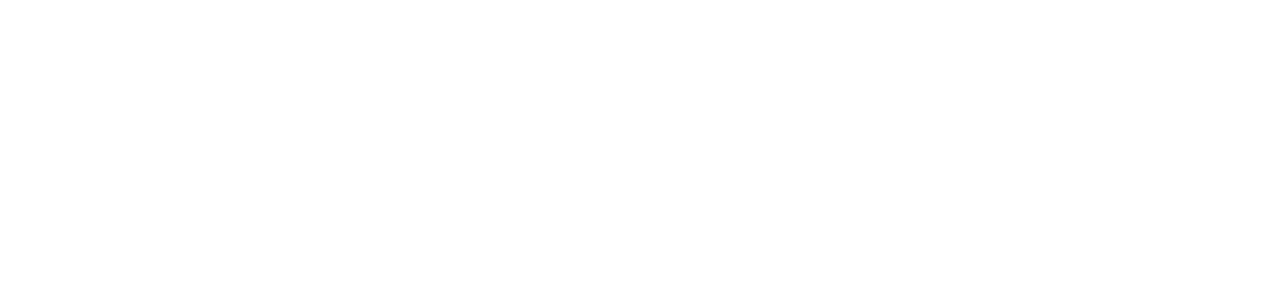
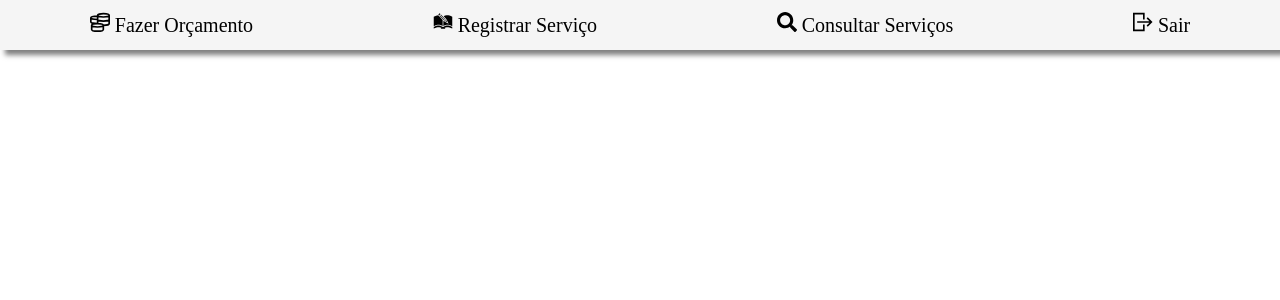
Before and after one commit to HermesonxN/SistemaRetifica-FrontEnd, a React (Vite) app: page /home in a window 1280 px wide. Before the commit this address had no page. Shown: the top 300 px of the page. Built offline with nearby package versions, Linux system fonts and the light colour scheme.

Commit message:
feat: Create home page

```diff
--- a/src/App.jsx
+++ b/src/App.jsx
@@ -1,6 +1,8 @@
 import React from "react";
 import { BrowserRouter, Routes, Route } from 'react-router-dom';
 import SignIn from "./pages/SignIn";
+import Home from "./pages/Home";
+import Budget from "./pages/Budget";
 
 export default function App() {
   return (
@@ -8,6 +10,8 @@ export default function App() {
       <BrowserRouter>
         <Routes>
           <Route path="/" element={<SignIn />}></Route>
+          <Route path="/home" element={<Home />}></Route>
+          <Route path="/budget" element={<Budget />}></Route>
         </Routes>
       </BrowserRouter>
     </div>
--- /dev/null
+++ b/src/components/BudgetForm/index.jsx
@@ -0,0 +1,8 @@
+import React from "react";
+import './style.css';
+
+export default function Form(){
+    return(
+        <></>
+    )
+}
--- a/src/components/Form/index.jsx
+++ /dev/null
@@ -1,32 +0,0 @@
-import React from "react";
-import './style.css';
-import motor from '../../assets/img/icons8-motor-100.png';
-
-export default function Form(){
-    return(
-        <div className="form-component">
-
-            <div className="form-header">
-                <h1 className="form-title">TFR SISTEMA</h1>
-                <img src={motor} alt="" className="form-logo" />
-            </div>
-
-            <form action="" method="POST" className="form">
-                <div className="user-div">
-                    <label htmlFor="user" className="form-label">USUÁRIO</label>
-                    <input type="text" name="user" className="form-field" placeholder="Digite seu nome de usuário"/>
-                </div>
-
-                <div className="password-div">
-                    <label htmlFor="password" className="form-label">SENHA</label>
-                    <input type="password" name="password" className="form-field" placeholder="Digite sua senha"/>
-                </div>
-
-                <div className="button-div">
-                    <button type="submit" className="btn">Entrar</button>
-                </div>
-            </form>
-
-        </div>
-    )
-};
--- /dev/null
+++ b/src/components/HomeSystem/index.jsx
@@ -0,0 +1,20 @@
+import React from "react";
+import './style.css';
+import { GrMoney, GrLogout } from "react-icons/gr";
+import { GiArchiveRegister } from "react-icons/gi";
+import { FaSearch } from "react-icons/fa";
+
+export default function HomeSystem(){
+    return(
+        <div className="homeSystem-component">
+            <nav className="navbar">
+                <ul className="menu">
+                    <li><a href="/budget"><GrMoney /> Fazer Orçamento</a></li>
+                    <li><a href="/register-service"><GiArchiveRegister /> Registrar Serviço</a></li>
+                    <li><a href="/consult-service"><FaSearch /> Consultar Serviços</a></li>
+                    <li><a href="/logout"><GrLogout /> Sair</a></li>
+                </ul>
+            </nav>
+        </div>
+    )
+}
--- /dev/null
+++ b/src/components/HomeSystem/style.css
@@ -0,0 +1,28 @@
+.homeSystem-component{
+    height: 50px;
+    background-color: #F5F5F5;
+    box-shadow: 5px 5px 5px 0px rgba(0,0,0,0.5);
+    -webkit-box-shadow: 5px 5px 5px 0px rgba(0,0,0,0.5);
+    -moz-box-shadow: 5px 5px 5px 0px rgba(0,0,0,0.5);
+}
+
+.menu{
+    list-style: none;
+    display: flex;
+    flex-direction: row;
+}
+
+.menu li{
+    padding: 12px;
+}
+
+.menu li:hover{
+    border-radius: 8px;
+    background-color: #e6e6e6;
+}
+
+.menu li a{
+    color: black;
+    font-size: 20px;
+    text-decoration: none;
+}
--- /dev/null
+++ b/src/components/LoginForm/index.jsx
@@ -0,0 +1,69 @@
+import React, { useState } from "react";
+import { useNavigate } from 'react-router-dom';
+import './style.css';
+import motor from '../../assets/img/icons8-motor-100.png';
+import axios from "axios";
+import {BaseURL} from '../../utils/services';
+
+export default function Form(){
+
+    const [loginState, setLoginState] = useState({username: '', password: ''})
+    const navigate = useNavigate();
+
+    const handleChangeLogin = (event, key) => {
+        setLoginState({...loginState, [key]: event.target.value});
+    }
+
+    const handleLoginForm = (event) => {
+        try{
+            event.preventDefault()
+            axios.post(`${BaseURL}/api/login/`, loginState)
+            .then((response) => {
+                navigate('/home')
+            });
+        }catch(err){
+            console.log(err)
+        }
+    }
+
+    return(
+        <div className="form-component">
+
+            <div className="form-header">
+                <h1 className="form-title">TFR SISTEMA</h1>
+                <img src={motor} alt="" className="form-logo" />
+            </div>
+
+            <form action="" onSubmit={handleLoginForm} className="form">
+                <div className="user-div">
+                    <label htmlFor="user" className="form-label">USUÁRIO</label>
+                    <input
+                        type="text"
+                        value={loginState.user}
+                        onChange={(event) => handleChangeLogin(event, 'username')}
+                        className="form-field"
+                        placeholder="Digite seu nome de usuário"
+                        required
+                    />
+                </div>
+
+                <div className="password-div">
+                    <label htmlFor="password" className="form-label">SENHA</label>
+                    <input
+                        type="password"
+                        value={loginState.password}
+                        onChange={(event) => handleChangeLogin(event, 'password')}
+                        className="form-field"
+                        placeholder="Digite sua senha"
+                        required
+                    />
+                </div>
+
+                <div className="button-div">
+                    <button type="submit" className="btn">Entrar</button>
+                </div>
+            </form>
+
+        </div>
+    )
+};
--- a/src/components/Form/style.css
+++ b/src/components/LoginForm/style.css
@@ -90,7 +90,7 @@
     transform: scaleX(1);
 }
 
-@media screen and (max-width: 1400px){
+/* @media screen and (max-width: 1400px){
     .form-component{
         width: 25vw;
         height: 55vh;
@@ -101,4 +101,4 @@
     .form-component{
         width: 60vw;
     }
-}
+} */
--- /dev/null
+++ b/src/pages/Budget.jsx
@@ -0,0 +1,8 @@
+import React from "react";
+import Form from "../components/BudgetForm";
+
+export default function Budget(){
+    return(
+        <Form />
+    )
+}
--- /dev/null
+++ b/src/pages/Home.jsx
@@ -0,0 +1,8 @@
+import React from "react";
+import HomeSystem from "../components/HomeSystem";
+
+export default function Home(){
+    return(
+        <HomeSystem />
+    )
+}
--- a/src/pages/SignIn.jsx
+++ b/src/pages/SignIn.jsx
@@ -1,5 +1,5 @@
 import React from "react";
-import Form from "../components/Form";
+import Form from "../components/LoginForm"
 
 export default function SignIn(){
     return(
--- /dev/null
+++ b/src/utils/services.js
@@ -0,0 +1 @@
+export const BaseURL = "http://127.0.0.1:8000";
```
Also changed, not shown: src/components/BudgetForm/style.css (added).
